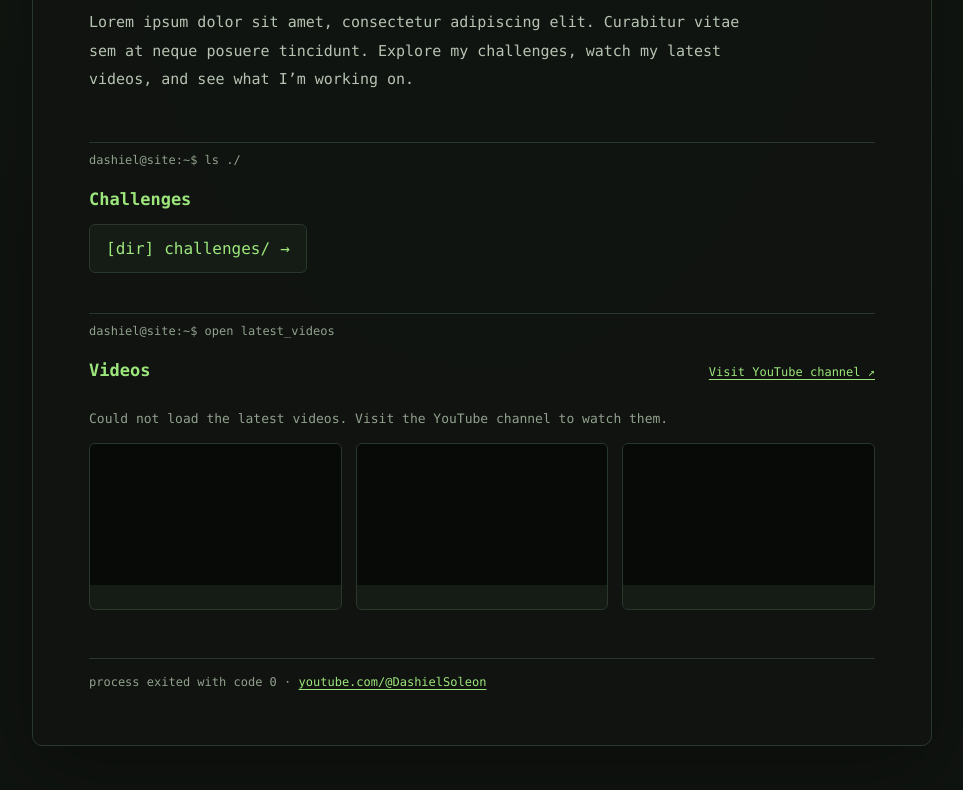
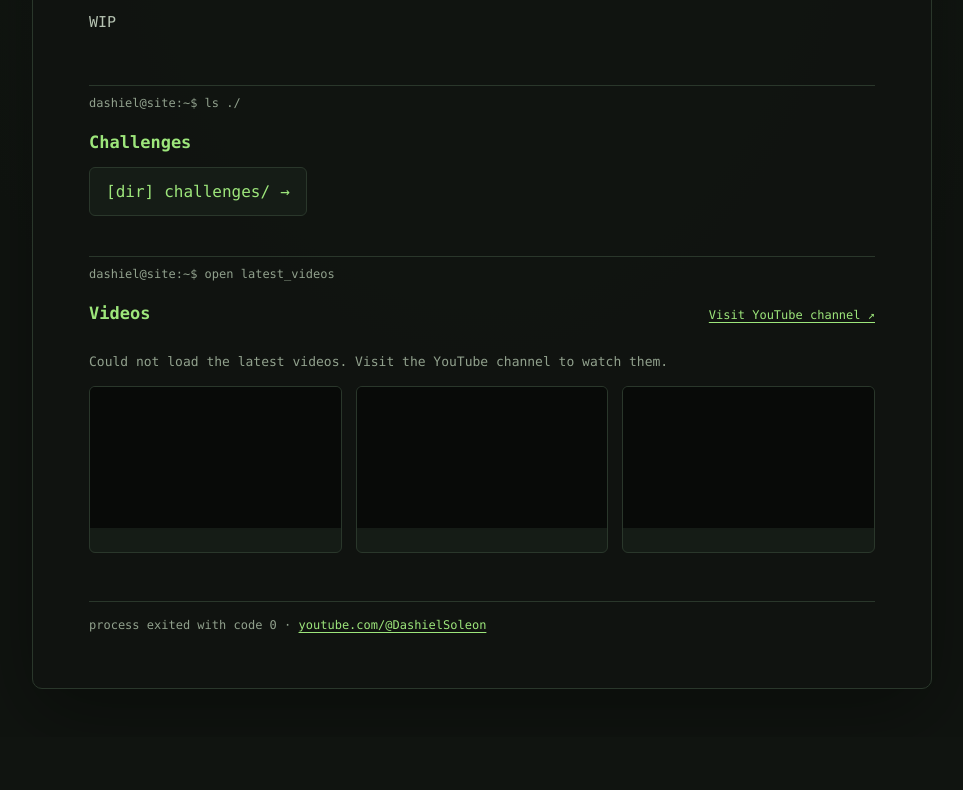
Before and after one commit to DashSyntax/Main_Site, a plain HTML site: page index.html in a window 1280 px wide. Shown: the part 255-1045 px from the top of the page, without its empty margins (158-1121 px from the left). After the commit the page ends 992 px from the top, so only its background shows below. Drawn offline with Linux system fonts and the light colour scheme; no server answers.

Commit message:
Update welcome paragraph text to 'WIP'
Replaced placeholder text with 'WIP' in the welcome paragraph.

```diff
--- a/index.html
+++ b/index.html
@@ -205,9 +205,7 @@
         <p class="prompt"><span>dashiel@site</span>:~$ whoami</p>
         <h1>Dashiel Soleon<span class="caret">_</span></h1>
         <p class="welcome">
-          Lorem ipsum dolor sit amet, consectetur adipiscing elit. Curabitur vitae
-          sem at neque posuere tincidunt. Explore my challenges, watch my latest
-          videos, and see what I’m working on.
+            WIP
         </p>
       </header>
 
```
